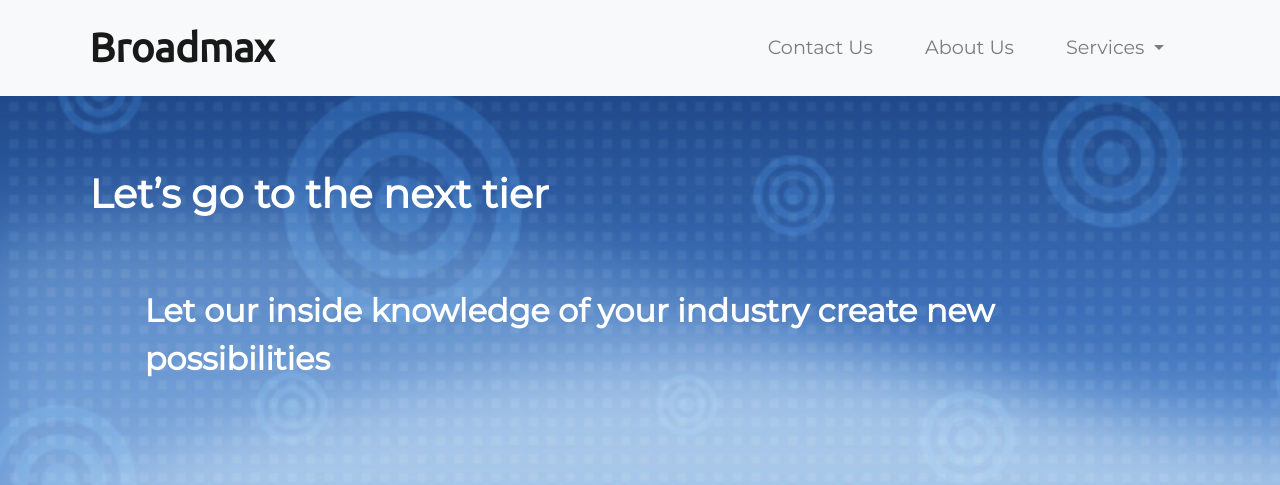
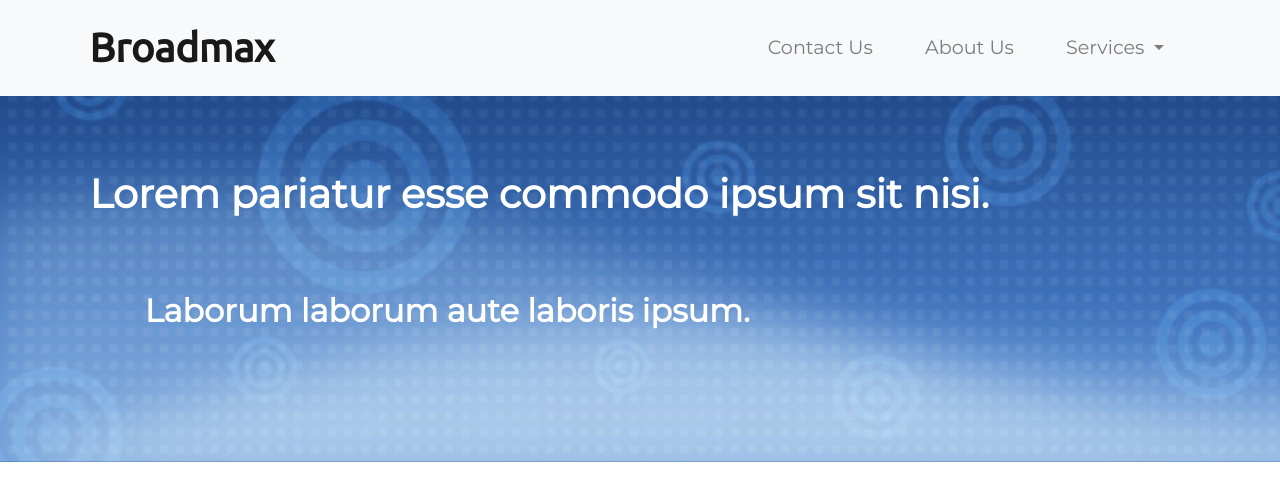
Before and after one commit to tztex/broadmax-beta1, a plain HTML site: page index.html in a window 1280 px wide. Shown: the top 485 px of the page. Drawn offline with nearby package versions, Linux system fonts and the light colour scheme.

Commit message:
update home
update home

```diff
--- a/index.html
+++ b/index.html
@@ -71,8 +71,8 @@
     <div class="container-fluid">
       <div class="row">
         <div class="col-lg">
-          <h1 class="big-heading">Let’s go to the next tier</h1>
-          <h2 class='title-call-out'>Let our inside knowledge of your industry create new possibilities</h2>
+          <h1 class="big-heading">Lorem pariatur esse commodo ipsum sit nisi.</h1>
+          <h2 class='title-call-out'>Laborum laborum aute laboris ipsum.</h2>
         </div>
 
 
```
